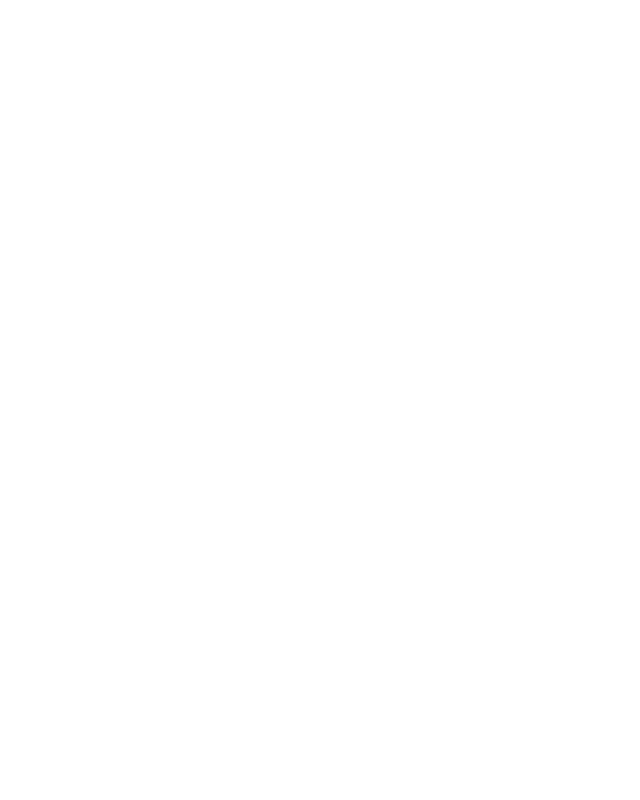
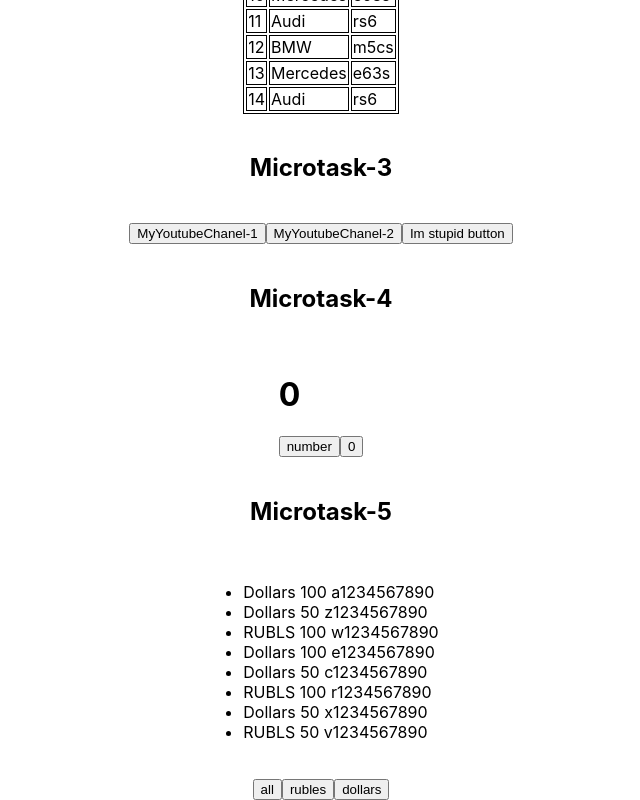
Before and after one commit to YuriyPshenov/microtasks, a React (Create React App) app: page / in a window 1280 px wide. Shown: the part 792-1592 px from the top of the page, without its empty margins (319-959 px from the left). Before the commit the page ends 800 px from the top, so only its background shows below. Built offline with nearby package versions, Linux system fonts and the light colour scheme.

Commit message:
updating microtask-5

```diff
--- a/src/App.tsx
+++ b/src/App.tsx
@@ -6,15 +6,20 @@
 import {NewComponent} from "./microtask-2/NewComponent";
 import {NewComponent2} from "./microtask-2/NewComponent-2";
 import {Button} from "./microtask-3/Button";
-
-
+import {Header1} from "./microtask-4/microtask-4";
+import {Money} from "./microtask-5/microtask-4";
 
 function App() {
+
+    // microtask-1
+
     let students = [
         {id: 0, name: 'James', age: 48},
         {id: 1, name: 'Robert', age: 31},
         {id: 3, name: 'John', age: 24},
     ];
+
+    // microtask-2
 
     const topCars1 = [
         {manufacturer: 'BMW', model: 'm5cs'},
@@ -48,14 +53,24 @@
 
     return (
         <div className='App-Wrapper'>
+            <h1>Microtasks</h1>
+            <h2>Microtask-1</h2>
             <Header titleForHeader={'NewHeader'}/>
             <Body titleForBody={'NewBody'}/>
             <Footer titleForFooter={'NewFooter'}/>
+            <h2>Microtask-2</h2>
             <NewComponent students={students}/>
-            <NewComponent2 topCars={topCars1} />
-            <Button name={'MyYoutubeChanel-1'} callback={() => Button1Foo('Im vadim', 21, 'live in minsk')}/>
-            <Button name={'MyYoutubeChanel-2'} callback={() => Button2Foo('Im gosha')}/>
-            <Button name={'Im stupid button'} callback={Button3Foo}/>
+            <NewComponent2 topCars={topCars1}/>
+            <h2>Microtask-3</h2>
+            <div>
+                <Button name={'MyYoutubeChanel-1'} callback={() => Button1Foo('Im vadim', 21, 'live in minsk')}/>
+                <Button name={'MyYoutubeChanel-2'} callback={() => Button2Foo('Im gosha')}/>
+                <Button name={'Im stupid button'} callback={Button3Foo}/>
+            </div>
+            <h2>Microtask-4</h2>
+            <Header1/>
+            <h2>Microtask-5</h2>
+            <Money/>
         </div>
     );
 }
--- /dev/null
+++ b/src/microtask-4/microtask-4.tsx
@@ -0,0 +1,25 @@
+import React, {useState} from "react";
+
+// microtask-4
+
+export const Header1 = () => {
+    // let a = 1
+
+    let[a, setA]=useState(0)
+
+    const onClickHandler = () => {
+        setA(++a)
+    }
+
+    const onClickHandler2 = () => {
+        setA(a = 0)
+    }
+
+    return (
+        <div>
+            <h1>{a}</h1>
+            <button onClick={onClickHandler}>number</button>
+            <button onClick={onClickHandler2}>0</button>
+        </div>
+    )
+}
--- /dev/null
+++ b/src/microtask-5/microtask-4.tsx
@@ -0,0 +1,55 @@
+import React, {useState} from "react";
+
+
+type FilterType='All' | 'Dollars' | 'RUBLS'
+
+export const Money = () => {
+    const [money, setMoney] = useState([
+        {banknots: 'Dollars', value: 100, number: ' a1234567890'},
+        {banknots: 'Dollars', value: 50, number: ' z1234567890'},
+        {banknots: 'RUBLS', value: 100, number: ' w1234567890'},
+        {banknots: 'Dollars', value: 100, number: ' e1234567890'},
+        {banknots: 'Dollars', value: 50, number: ' c1234567890'},
+        {banknots: 'RUBLS', value: 100, number: ' r1234567890'},
+        {banknots: 'Dollars', value: 50, number: ' x1234567890'},
+        {banknots: 'RUBLS', value: 50, number: ' v1234567890'},
+    ])
+
+    let[filter, setFilter]=useState<FilterType>('All')
+
+
+    let currentMoney = money;
+
+    if (filter === 'Dollars') {
+        currentMoney = money.filter((filteredMoney) => filteredMoney.banknots === 'Dollars')
+    }
+    if (filter === 'RUBLS') {
+        currentMoney = money.filter((filteredMoney) => filteredMoney.banknots === 'RUBLS')
+    }
+
+    const onClickFilterHandler = (buttonMoney: FilterType) => {
+        setFilter(buttonMoney);
+    }
+
+    return (
+        <>
+            <ul>
+                {currentMoney.map((objFromMoneyArr, index) => {
+                    return (
+                        <li key={index}>
+                            <span> {objFromMoneyArr.banknots}</span>
+                            <span> {objFromMoneyArr.value}</span>
+                            <span> {objFromMoneyArr.number}</span>
+                        </li>
+                    )
+                })}
+            </ul>
+            <div>
+                <button onClick={() => onClickFilterHandler('All') }>all</button>
+                <button onClick={() => onClickFilterHandler('RUBLS')}>rubles</button>
+                <button onClick={() => onClickFilterHandler('Dollars')}>dollars</button>
+            </div>
+        </>
+    )
+
+}
```
